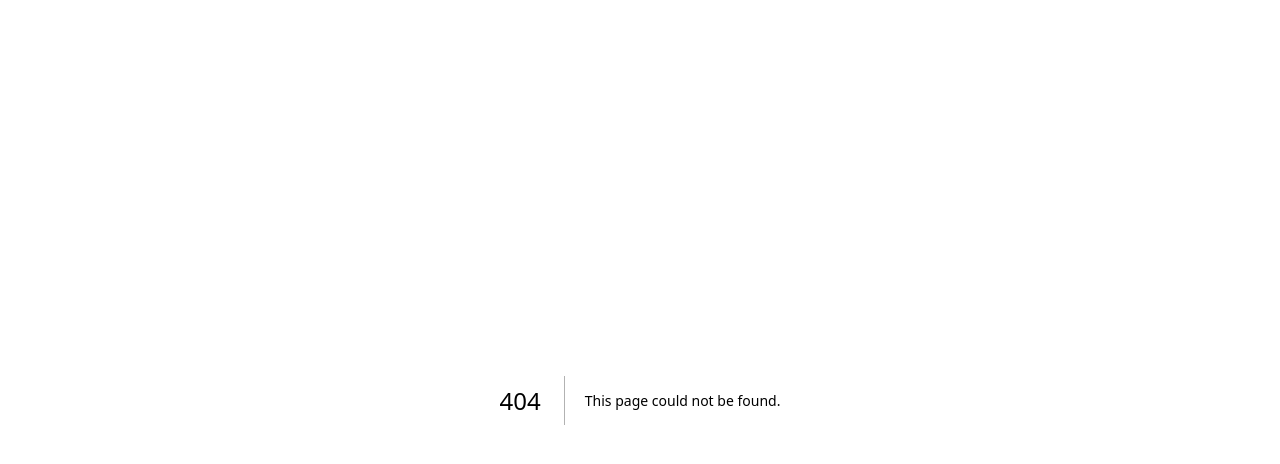
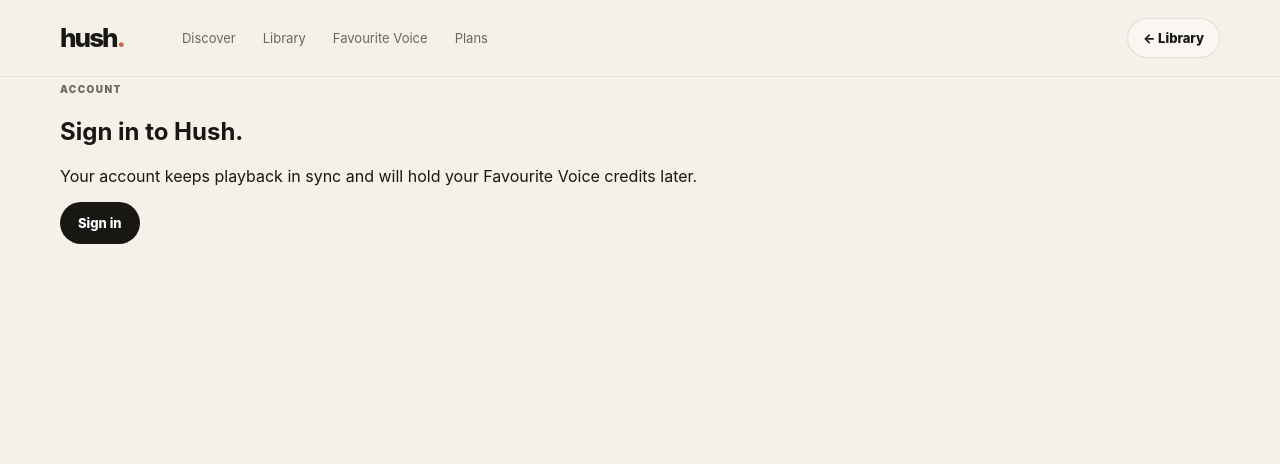
Before and after one commit to Premsh101/audiobook, a Next.js app: page /account in a window 1280 px wide. Before the commit this address had no page. Shown: the top 464 px of the page. Built offline with nearby package versions, Linux system fonts and the light colour scheme; no server answers.

Commit message:
feat: add simple account and sign-out screen

```diff
--- /dev/null
+++ b/app/account/page.tsx
@@ -0,0 +1,45 @@
+"use client";
+
+import { useEffect, useState } from "react";
+import Link from "next/link";
+
+type User={name?:string|null;email?:string|null;mobile?:string|null;balanceSeconds:number;currency:string};
+
+export default function AccountPage(){
+  const [user,setUser]=useState<User|null>(null);
+  const [loading,setLoading]=useState(true);
+  const [busy,setBusy]=useState(false);
+
+  useEffect(()=>{
+    fetch("/api/auth/me",{cache:"no-store"})
+      .then(r=>r.json())
+      .then(data=>setUser(data.user))
+      .finally(()=>setLoading(false));
+  },[]);
+
+  async function logout(){
+    setBusy(true);
+    await fetch("/api/auth/logout",{method:"POST"});
+    window.location.href="/";
+  }
+
+  const hours=user?Math.floor(user.balanceSeconds/3600):0;
+  const minutes=user?Math.floor((user.balanceSeconds%3600)/60):0;
+
+  if(loading)return <div className="site"><main className="container detail-loading">Opening your account…</main></div>;
+
+  return <div className="site">
+    <header className="topbar"><div className="nav-wrap"><Link href="/" className="brand">hush<span>.</span></Link><nav><a href="/#discover">Discover</a><a href="/#classics">Library</a><a href="/#voice">Favourite Voice</a><a href="/#plans">Plans</a></nav><div className="nav-actions"><Link className="nav-ghost" href="/">← Library</Link></div></div></header>
+    <main className="container account-main">
+      {!user?<section className="account-card"><span className="section-eyebrow">ACCOUNT</span><h1>Sign in to Hush.</h1><p>Your account keeps playback in sync and will hold your Favourite Voice credits later.</p><Link className="button-dark" href="/login">Sign in</Link></section>:
+      <>
+        <section className="account-head"><div><span className="eyebrow"><i/> Your Hush account</span><h1>{user.name||"Good to have you here."}</h1><p>{user.email||user.mobile}</p></div><button className="nav-ghost account-logout" disabled={busy} onClick={logout}>{busy?"Signing out…":"Sign out"}</button></section>
+        <div className="account-grid">
+          <div className="account-card"><span className="section-eyebrow">PLAYBACK</span><h2>Pick up anywhere.</h2><p>Your book position is saved to your account while you listen.</p><Link href="/" className="account-link">Browse the library →</Link></div>
+          <div className="account-card dark"><span className="section-eyebrow">FAVOURITE VOICE</span><h2>Make a story familiar.</h2><p>Upload a permitted voice sample and keep the generated experience tied to your account.</p><Link href="/voice" className="account-link">Open Favourite Voice →</Link></div>
+          <div className="account-card"><span className="section-eyebrow">LISTENING CREDITS</span><h2>{hours?hours+"h ":""}{minutes}m</h2><p>Current Favourite Voice credit balance. Purchases will be connected next.</p><span className="account-muted">{user.currency}</span></div>
+        </div>
+      </>}
+    </main>
+  </div>;
+}
```
